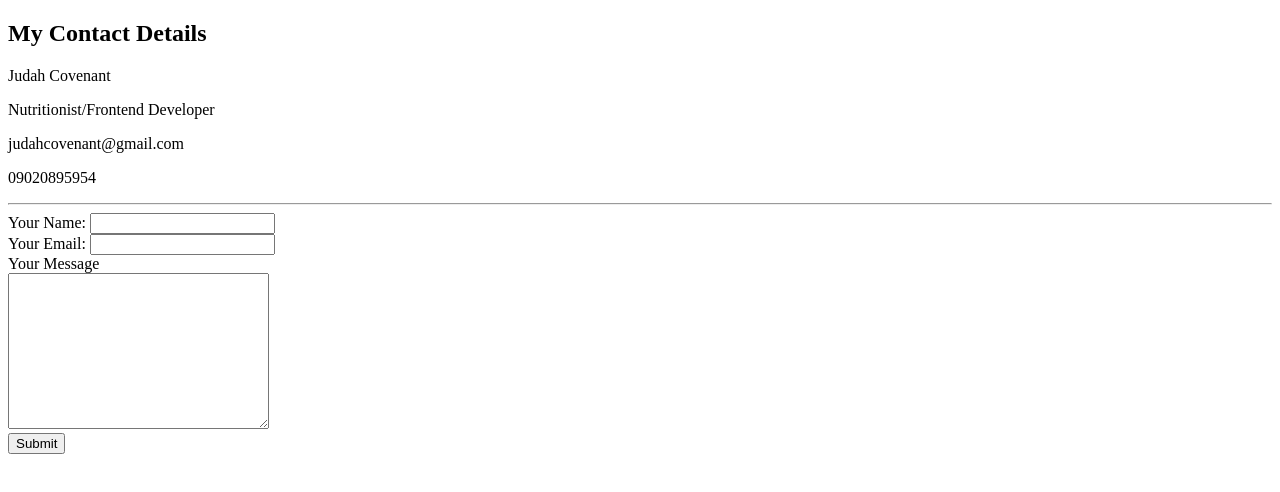
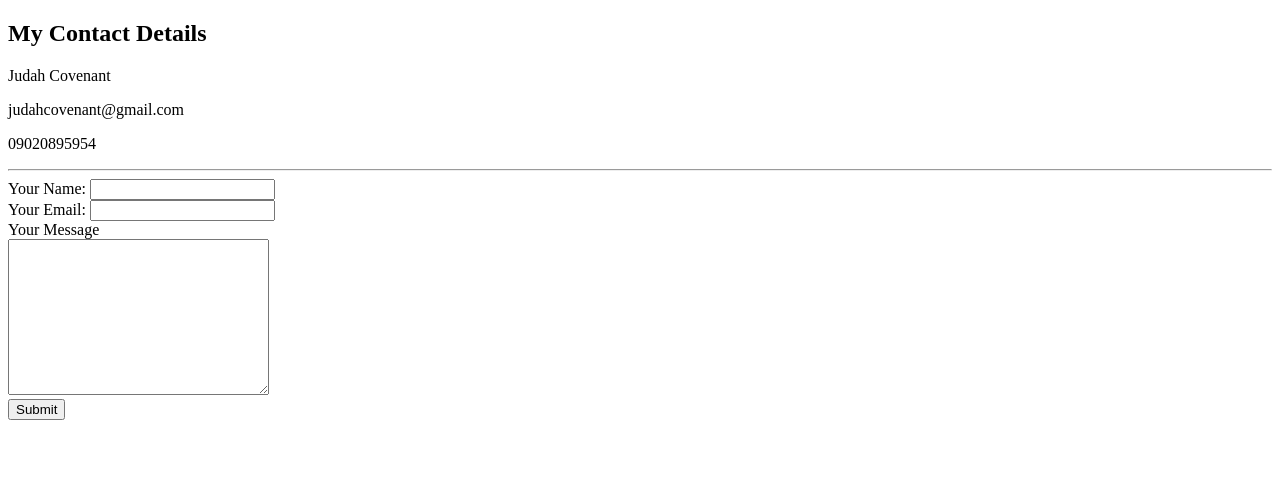
Before and after one commit to AmakaTheGenius/C-V, a plain HTML site: page Page3.html in a window 1280 px wide. Drawn offline with Linux system fonts and the light colour scheme.

Commit message:
Update page3.html

```diff
--- a/Page3.html
+++ b/Page3.html
@@ -9,7 +9,6 @@
     <h2>My Contact Details</h2>
 
     <p>Judah Covenant</p>
-    <p>Nutritionist/Frontend Developer</p>
     <p>judahcovenant@gmail.com</p>
     <p>09020895954</p>
 <hr>
```
